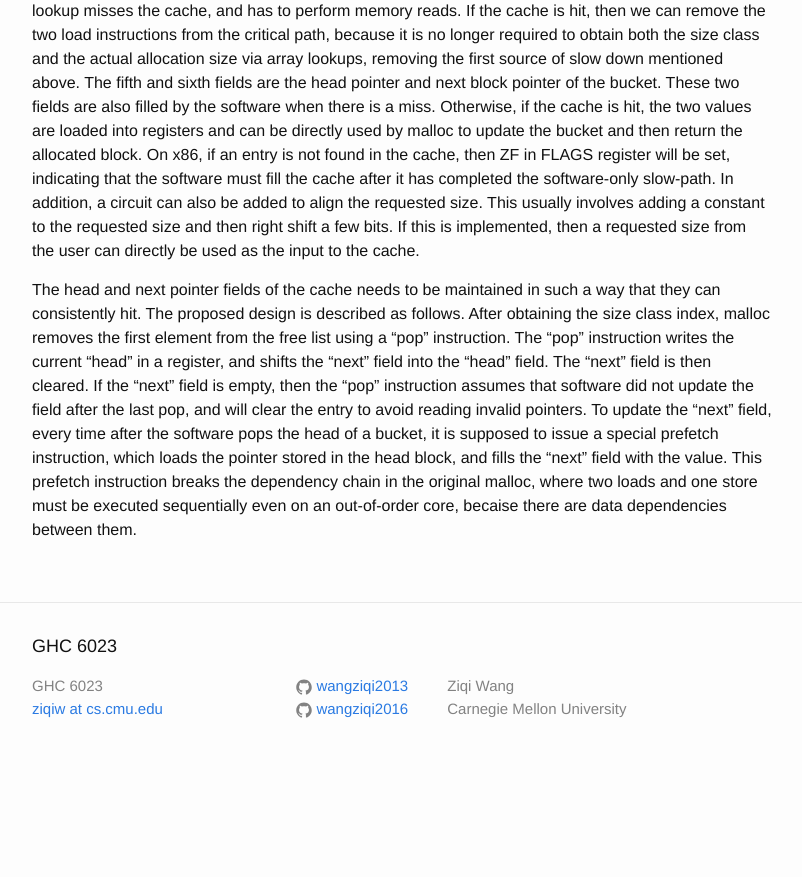
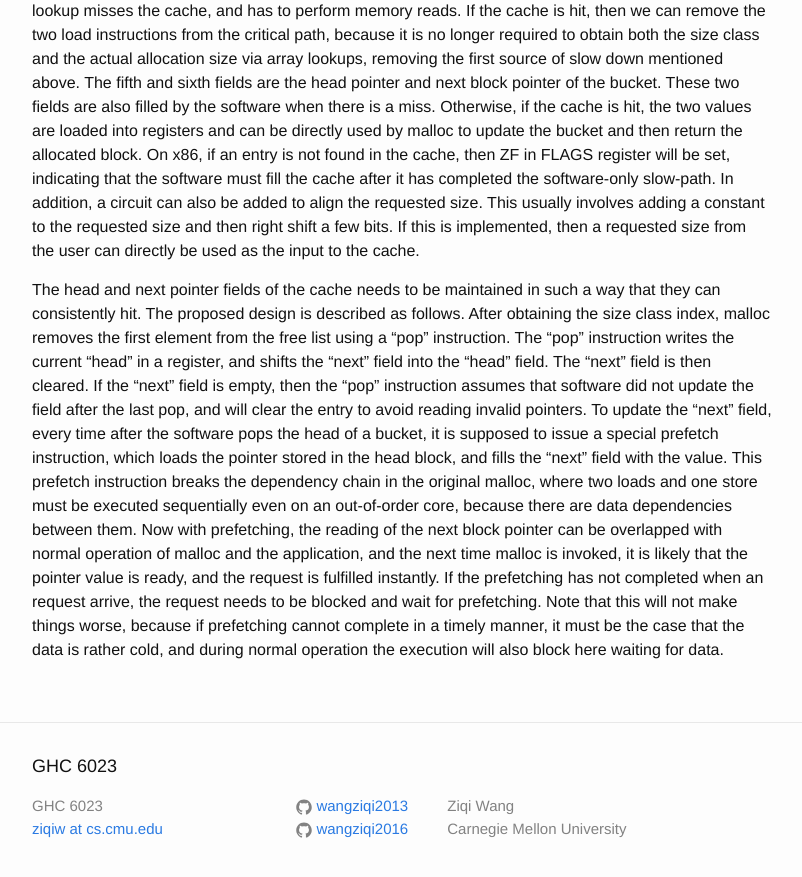
Before and after one commit to wangziqi2013/wangziqi2013.github.io, a Jekyll site: the page built from _posts/2019-01-05-mallacc.markdown, in a window 1280 px wide and 900 px high, scrolled down 2008 px. Shown: the top 877 px of the window, without its empty margins (238-1040 px from the left). Built offline with Jekyll 4.4.1, drawn with Linux system fonts in a browser that asks for light colours; before the commit the page ends 2788 px from its top, so only the background shows below that.

Commit message:
Finish prefetching

```diff
--- a/_posts/2019-01-05-mallacc.markdown
+++ b/_posts/2019-01-05-mallacc.markdown
@@ -90,5 +90,10 @@ the "pop" instruction assumes that software did not update the field after the l
 to avoid reading invalid pointers. To update the "next" field, every time after the software pops the head of a
 bucket, it is supposed to issue a special prefetch instruction, which loads the pointer stored in the head block,
 and fills the "next" field with the value. This prefetch instruction breaks the dependency chain in the original
-malloc, where two loads and one store must be executed sequentially even on an out-of-order core, becaise there are
-data dependencies between them.
+malloc, where two loads and one store must be executed sequentially even on an out-of-order core, because there are
+data dependencies between them. Now with prefetching, the reading of the next block pointer can be overlapped with
+normal operation of malloc and the application, and the next time malloc is invoked, it is likely that the pointer
+value is ready, and the request is fulfilled instantly. If the prefetching has not completed when an request arrive, the
+request needs to be blocked and wait for prefetching. Note that this will not make things worse, because if prefetching
+cannot complete in a timely manner, it must be the case that the data is rather cold, and during normal operation
+the execution will also block here waiting for data.
```
